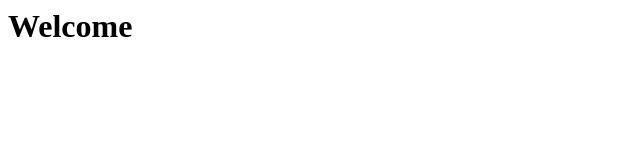
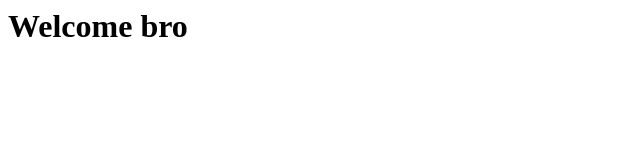
Before and after one commit to vbiranje9/Exam, a plain HTML site: page index.html in a window 1280 px wide. Shown: the full height of the page, 0-640 px from the left. Drawn offline with Linux system fonts and the light colour scheme.

Commit message:
Update index.html

```diff
--- a/index.html
+++ b/index.html
@@ -3,6 +3,6 @@
 </head>
 
 <body>
-	<h1>Welcome</h1>
+	<h1>Welcome bro</h1>
 </body>
 </html>
```
